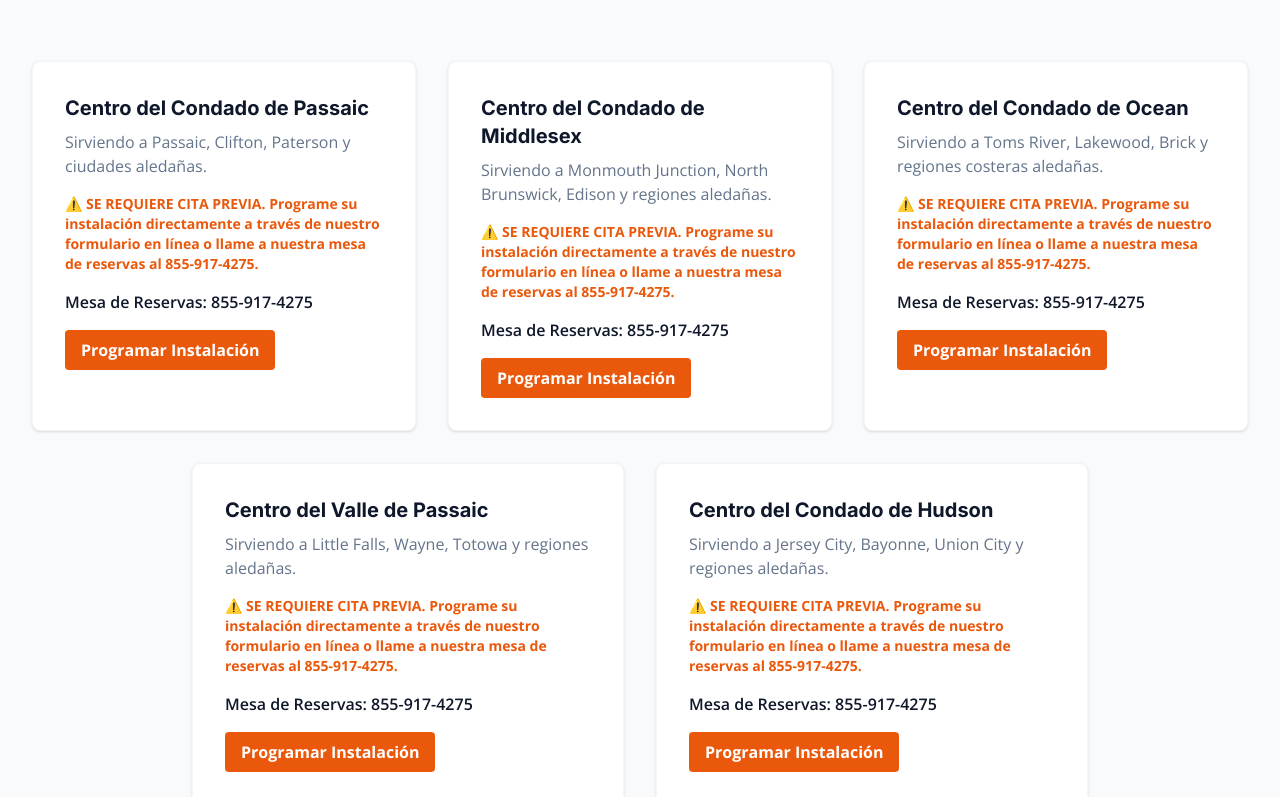
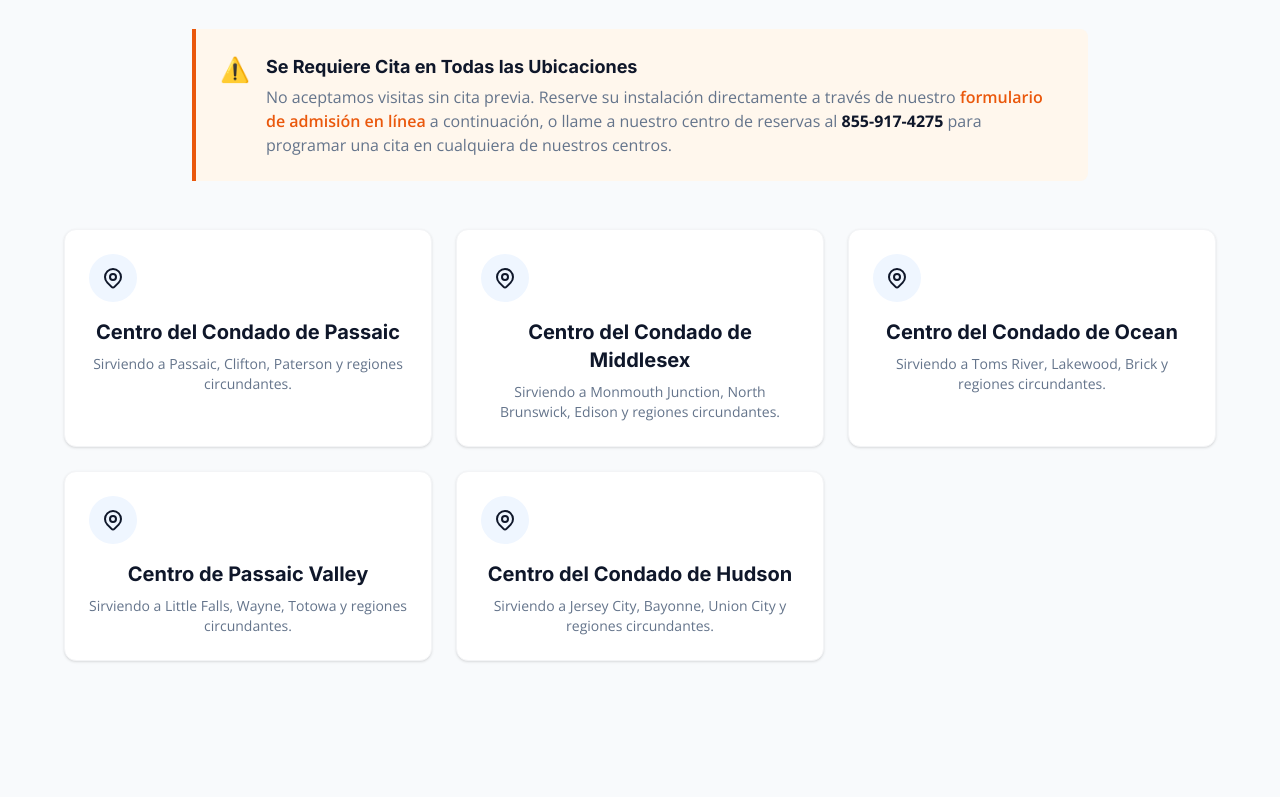
Before and after one commit to Robj1925/sharkunlock-website, a Next.js app: page /sharkunlock-website/es in a window 1280 px wide. Shown: the part 1000-1797 px from the top of the page. Built offline with nearby package versions, Linux system fonts and the light colour scheme.

Commit message:
Redesign Locations section with consolidated grid and global CTA

```diff
--- a/src/app/es/page.tsx
+++ b/src/app/es/page.tsx
@@ -63,74 +63,36 @@ export default function HomeES() {
               <p className="text-lg text-brand-muted max-w-2xl mx-auto">
                 Contamos con centros de instalación certificados en todo New Jersey para atenderle rápidamente.
               </p>
-            </div>
-
-            <div className="grid grid-cols-1 md:grid-cols-2 lg:grid-cols-3 gap-8 mb-8">
-              {/* Passaic */}
-              <div className="bg-white rounded-lg shadow-sm border border-gray-100 p-8 hover:shadow-md transition-shadow">
-                <h3 className="text-xl font-bold text-brand-navy mb-2">Centro del Condado de Passaic</h3>
-                <p className="text-brand-muted mb-4">Sirviendo a Passaic, Clifton, Paterson y ciudades aledañas.</p>
-                <p className="text-brand-orange font-bold mb-4 text-sm">
-                  ⚠️ SE REQUIERE CITA PREVIA. Programe su instalación directamente a través de nuestro formulario en línea o llame a nuestra mesa de reservas al 855-917-4275.
-                </p>
-                <p className="font-semibold text-brand-navy mb-4">Mesa de Reservas: 855-917-4275</p>
-                <a href="#intake-form" className="inline-block bg-brand-orange text-white font-bold py-2 px-4 rounded hover:bg-orange-600 transition-colors">
-                  Programar Instalación
-                </a>
+              <div className="bg-orange-50 border-l-4 border-brand-orange p-6 mb-12 rounded-r-lg max-w-4xl mx-auto mt-8">
+                <div className="flex items-start">
+                  <div className="flex-shrink-0">
+                    <span className="text-brand-orange text-2xl">⚠️</span>
+                  </div>
+                  <div className="ml-4">
+                    <h3 className="text-lg font-bold text-brand-navy text-left">Se Requiere Cita en Todas las Ubicaciones</h3>
+                    <p className="mt-1 text-brand-muted text-left">
+                      No aceptamos visitas sin cita previa. Reserve su instalación directamente a través de nuestro <a href="#intake-form" className="text-brand-orange hover:underline font-semibold">formulario de admisión en línea</a> a continuación, o llame a nuestro centro de reservas al <strong className="text-brand-navy">855-917-4275</strong> para programar una cita en cualquiera de nuestros centros.
+                    </p>
+                  </div>
+                </div>
               </div>
 
-              {/* Middlesex */}
-              <div className="bg-white rounded-lg shadow-sm border border-gray-100 p-8 hover:shadow-md transition-shadow">
-                <h3 className="text-xl font-bold text-brand-navy mb-2">Centro del Condado de Middlesex</h3>
-                <p className="text-brand-muted mb-4">Sirviendo a Monmouth Junction, North Brunswick, Edison y regiones aledañas.</p>
-                <p className="text-brand-orange font-bold mb-4 text-sm">
-                  ⚠️ SE REQUIERE CITA PREVIA. Programe su instalación directamente a través de nuestro formulario en línea o llame a nuestra mesa de reservas al 855-917-4275.
-                </p>
-                <p className="font-semibold text-brand-navy mb-4">Mesa de Reservas: 855-917-4275</p>
-                <a href="#intake-form" className="inline-block bg-brand-orange text-white font-bold py-2 px-4 rounded hover:bg-orange-600 transition-colors">
-                  Programar Instalación
-                </a>
-              </div>
-
-              {/* Ocean */}
-              <div className="bg-white rounded-lg shadow-sm border border-gray-100 p-8 hover:shadow-md transition-shadow">
-                <h3 className="text-xl font-bold text-brand-navy mb-2">Centro del Condado de Ocean</h3>
-                <p className="text-brand-muted mb-4">Sirviendo a Toms River, Lakewood, Brick y regiones costeras aledañas.</p>
-                <p className="text-brand-orange font-bold mb-4 text-sm">
-                  ⚠️ SE REQUIERE CITA PREVIA. Programe su instalación directamente a través de nuestro formulario en línea o llame a nuestra mesa de reservas al 855-917-4275.
-                </p>
-                <p className="font-semibold text-brand-navy mb-4">Mesa de Reservas: 855-917-4275</p>
-                <a href="#intake-form" className="inline-block bg-brand-orange text-white font-bold py-2 px-4 rounded hover:bg-orange-600 transition-colors">
-                  Programar Instalación
-                </a>
-              </div>
-            </div>
-
-            <div className="grid grid-cols-1 md:grid-cols-2 gap-8 max-w-4xl mx-auto">
-              {/* Passaic Valley */}
-              <div className="bg-white rounded-lg shadow-sm border border-gray-100 p-8 hover:shadow-md transition-shadow">
-                <h3 className="text-xl font-bold text-brand-navy mb-2">Centro del Valle de Passaic</h3>
-                <p className="text-brand-muted mb-4">Sirviendo a Little Falls, Wayne, Totowa y regiones aledañas.</p>
-                <p className="text-brand-orange font-bold mb-4 text-sm">
-                  ⚠️ SE REQUIERE CITA PREVIA. Programe su instalación directamente a través de nuestro formulario en línea o llame a nuestra mesa de reservas al 855-917-4275.
-                </p>
-                <p className="font-semibold text-brand-navy mb-4">Mesa de Reservas: 855-917-4275</p>
-                <a href="#intake-form" className="inline-block bg-brand-orange text-white font-bold py-2 px-4 rounded hover:bg-orange-600 transition-colors">
-                  Programar Instalación
-                </a>
-              </div>
-
-              {/* Hudson County */}
-              <div className="bg-white rounded-lg shadow-sm border border-gray-100 p-8 hover:shadow-md transition-shadow">
-                <h3 className="text-xl font-bold text-brand-navy mb-2">Centro del Condado de Hudson</h3>
-                <p className="text-brand-muted mb-4">Sirviendo a Jersey City, Bayonne, Union City y regiones aledañas.</p>
-                <p className="text-brand-orange font-bold mb-4 text-sm">
-                  ⚠️ SE REQUIERE CITA PREVIA. Programe su instalación directamente a través de nuestro formulario en línea o llame a nuestra mesa de reservas al 855-917-4275.
-                </p>
-                <p className="font-semibold text-brand-navy mb-4">Mesa de Reservas: 855-917-4275</p>
-                <a href="#intake-form" className="inline-block bg-brand-orange text-white font-bold py-2 px-4 rounded hover:bg-orange-600 transition-colors">
-                  Programar Instalación
-                </a>
+              <div className="grid grid-cols-1 sm:grid-cols-2 lg:grid-cols-3 gap-6 max-w-6xl mx-auto">
+                {[
+                  { name: "Centro del Condado de Passaic", cities: "Passaic, Clifton, Paterson" },
+                  { name: "Centro del Condado de Middlesex", cities: "Monmouth Junction, North Brunswick, Edison" },
+                  { name: "Centro del Condado de Ocean", cities: "Toms River, Lakewood, Brick" },
+                  { name: "Centro de Passaic Valley", cities: "Little Falls, Wayne, Totowa" },
+                  { name: "Centro del Condado de Hudson", cities: "Jersey City, Bayonne, Union City" }
+                ].map((hub, i) => (
+                  <div key={i} className="bg-white rounded-xl shadow-sm border border-gray-100 p-6 hover:shadow-md hover:-translate-y-1 transition-all duration-300 group cursor-default">
+                    <div className="w-12 h-12 bg-blue-50 text-brand-navy rounded-full flex items-center justify-center mb-4 group-hover:bg-brand-orange group-hover:text-white transition-colors duration-300">
+                      <svg className="w-6 h-6" fill="none" stroke="currentColor" viewBox="0 0 24 24" xmlns="http://www.w3.org/2000/svg"><path strokeLinecap="round" strokeLinejoin="round" strokeWidth={2} d="M17.657 16.657L13.414 20.9a1.998 1.998 0 01-2.827 0l-4.243-4.243a8 8 0 1111.314 0z" /><path strokeLinecap="round" strokeLinejoin="round" strokeWidth={2} d="M15 11a3 3 0 11-6 0 3 3 0 016 0z" /></svg>
+                    </div>
+                    <h3 className="text-xl font-bold text-brand-navy mb-2">{hub.name}</h3>
+                    <p className="text-sm text-brand-muted">Sirviendo a {hub.cities} y regiones circundantes.</p>
+                  </div>
+                ))}
               </div>
             </div>
           </div>
--- a/src/app/page.tsx
+++ b/src/app/page.tsx
@@ -64,74 +64,36 @@ export default function Home() {
                 We have certified installation centers across New Jersey to get you serviced quickly.
               </p>
             </div>
-
-            <div className="grid grid-cols-1 md:grid-cols-2 lg:grid-cols-3 gap-8 mb-8">
-              {/* Passaic */}
-              <div className="bg-white rounded-lg shadow-sm border border-gray-100 p-8 hover:shadow-md transition-shadow">
-                <h3 className="text-xl font-bold text-brand-navy mb-2">Passaic County Hub</h3>
-                <p className="text-brand-muted mb-4">Serving Passaic, Clifton, Paterson, and surrounding cities.</p>
-                <p className="text-brand-orange font-bold mb-4 text-sm">
-                  ⚠️ APPOINTMENT REQUIRED. Book your installation directly through our online intake form, or call our booking desk at 855-917-4275 to schedule an appointment.
-                </p>
-                <p className="font-semibold text-brand-navy mb-4">Booking Desk: 855-917-4275</p>
-                <a href="#intake-form" className="inline-block bg-brand-orange text-white font-bold py-2 px-4 rounded hover:bg-orange-600 transition-colors">
-                  Book Installation
-                </a>
-              </div>
-
-              {/* Middlesex */}
-              <div className="bg-white rounded-lg shadow-sm border border-gray-100 p-8 hover:shadow-md transition-shadow">
-                <h3 className="text-xl font-bold text-brand-navy mb-2">Middlesex County Hub</h3>
-                <p className="text-brand-muted mb-4">Serving Monmouth Junction, North Brunswick, Edison, and surrounding regions.</p>
-                <p className="text-brand-orange font-bold mb-4 text-sm">
-                  ⚠️ APPOINTMENT REQUIRED. Book your installation directly through our online intake form, or call our booking desk at 855-917-4275 to schedule an appointment.
-                </p>
-                <p className="font-semibold text-brand-navy mb-4">Booking Desk: 855-917-4275</p>
-                <a href="#intake-form" className="inline-block bg-brand-orange text-white font-bold py-2 px-4 rounded hover:bg-orange-600 transition-colors">
-                  Book Installation
-                </a>
-              </div>
-
-              {/* Ocean */}
-              <div className="bg-white rounded-lg shadow-sm border border-gray-100 p-8 hover:shadow-md transition-shadow">
-                <h3 className="text-xl font-bold text-brand-navy mb-2">Ocean County Hub</h3>
-                <p className="text-brand-muted mb-4">Serving Toms River, Lakewood, Brick, and surrounding shore regions.</p>
-                <p className="text-brand-orange font-bold mb-4 text-sm">
-                  ⚠️ APPOINTMENT REQUIRED. Book your installation directly through our online intake form, or call our booking desk at 855-917-4275 to schedule an appointment.
-                </p>
-                <p className="font-semibold text-brand-navy mb-4">Booking Desk: 855-917-4275</p>
-                <a href="#intake-form" className="inline-block bg-brand-orange text-white font-bold py-2 px-4 rounded hover:bg-orange-600 transition-colors">
-                  Book Installation
-                </a>
+            <div className="bg-orange-50 border-l-4 border-brand-orange p-6 mb-12 rounded-r-lg max-w-4xl mx-auto">
+              <div className="flex items-start">
+                <div className="flex-shrink-0">
+                  <span className="text-brand-orange text-2xl">⚠️</span>
+                </div>
+                <div className="ml-4">
+                  <h3 className="text-lg font-bold text-brand-navy">Appointment Required for All Locations</h3>
+                  <p className="mt-1 text-brand-muted">
+                    We do not accept walk-ins. Please book your installation directly through our <a href="#intake-form" className="text-brand-orange hover:underline font-semibold">online intake form</a> below, or call our centralized booking desk at <strong className="text-brand-navy">855-917-4275</strong> to schedule an appointment at any of our hubs.
+                  </p>
+                </div>
               </div>
             </div>
 
-            <div className="grid grid-cols-1 md:grid-cols-2 gap-8 max-w-4xl mx-auto">
-              {/* Passaic Valley */}
-              <div className="bg-white rounded-lg shadow-sm border border-gray-100 p-8 hover:shadow-md transition-shadow">
-                <h3 className="text-xl font-bold text-brand-navy mb-2">Passaic Valley Hub</h3>
-                <p className="text-brand-muted mb-4">Serving Little Falls, Wayne, Totowa, and surrounding regions.</p>
-                <p className="text-brand-orange font-bold mb-4 text-sm">
-                  ⚠️ APPOINTMENT REQUIRED. Book your installation directly through our online intake form, or call our booking desk at 855-917-4275 to schedule an appointment.
-                </p>
-                <p className="font-semibold text-brand-navy mb-4">Booking Desk: 855-917-4275</p>
-                <a href="#intake-form" className="inline-block bg-brand-orange text-white font-bold py-2 px-4 rounded hover:bg-orange-600 transition-colors">
-                  Book Installation
-                </a>
-              </div>
-
-              {/* Hudson County */}
-              <div className="bg-white rounded-lg shadow-sm border border-gray-100 p-8 hover:shadow-md transition-shadow">
-                <h3 className="text-xl font-bold text-brand-navy mb-2">Hudson County Hub</h3>
-                <p className="text-brand-muted mb-4">Serving Jersey City, Bayonne, Union City, and surrounding regions.</p>
-                <p className="text-brand-orange font-bold mb-4 text-sm">
-                  ⚠️ APPOINTMENT REQUIRED. Book your installation directly through our online intake form, or call our booking desk at 855-917-4275 to schedule an appointment.
-                </p>
-                <p className="font-semibold text-brand-navy mb-4">Booking Desk: 855-917-4275</p>
-                <a href="#intake-form" className="inline-block bg-brand-orange text-white font-bold py-2 px-4 rounded hover:bg-orange-600 transition-colors">
-                  Book Installation
-                </a>
-              </div>
+            <div className="grid grid-cols-1 sm:grid-cols-2 lg:grid-cols-3 gap-6 max-w-6xl mx-auto">
+              {[
+                { name: "Passaic County Hub", cities: "Passaic, Clifton, Paterson" },
+                { name: "Middlesex County Hub", cities: "Monmouth Junction, North Brunswick, Edison" },
+                { name: "Ocean County Hub", cities: "Toms River, Lakewood, Brick" },
+                { name: "Passaic Valley Hub", cities: "Little Falls, Wayne, Totowa" },
+                { name: "Hudson County Hub", cities: "Jersey City, Bayonne, Union City" }
+              ].map((hub, i) => (
+                <div key={i} className="bg-white rounded-xl shadow-sm border border-gray-100 p-6 hover:shadow-md hover:-translate-y-1 transition-all duration-300 group cursor-default">
+                  <div className="w-12 h-12 bg-blue-50 text-brand-navy rounded-full flex items-center justify-center mb-4 group-hover:bg-brand-orange group-hover:text-white transition-colors duration-300">
+                    <svg className="w-6 h-6" fill="none" stroke="currentColor" viewBox="0 0 24 24" xmlns="http://www.w3.org/2000/svg"><path strokeLinecap="round" strokeLinejoin="round" strokeWidth={2} d="M17.657 16.657L13.414 20.9a1.998 1.998 0 01-2.827 0l-4.243-4.243a8 8 0 1111.314 0z" /><path strokeLinecap="round" strokeLinejoin="round" strokeWidth={2} d="M15 11a3 3 0 11-6 0 3 3 0 016 0z" /></svg>
+                  </div>
+                  <h3 className="text-xl font-bold text-brand-navy mb-2">{hub.name}</h3>
+                  <p className="text-sm text-brand-muted">Serving {hub.cities} and surrounding regions.</p>
+                </div>
+              ))}
             </div>
           </div>
         </section>
```
